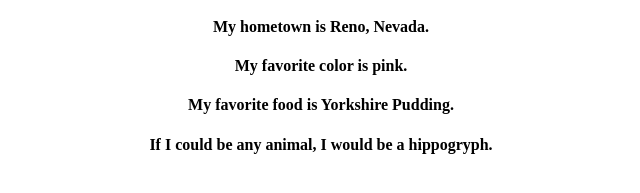
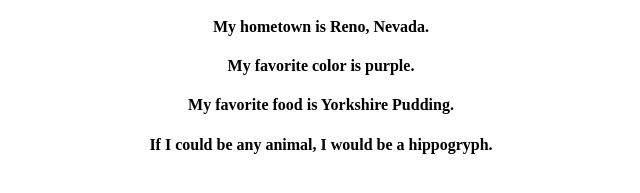
Before and after one commit to elizabethcharlene/my-profile, a plain HTML site: page index.html in a window 1280 px wide. Shown: the part 173-366 px from the top of the page, 319-959 px from the left. Drawn offline with Linux system fonts and the light colour scheme.

Commit message:
changed color

```diff
--- a/index.html
+++ b/index.html
@@ -12,7 +12,7 @@
 				<hr>
 				<h3>About Me:</h3>
 					<h4>My hometown is Reno, Nevada.</h4>
-					<h4>My favorite color is pink.</h4>
+					<h4>My favorite color is purple.</h4>
 					<h4>My favorite food is Yorkshire Pudding.</h4>
 					<h4>If I could be any animal, I would be a hippogryph.</h4>
 			</div>
```
